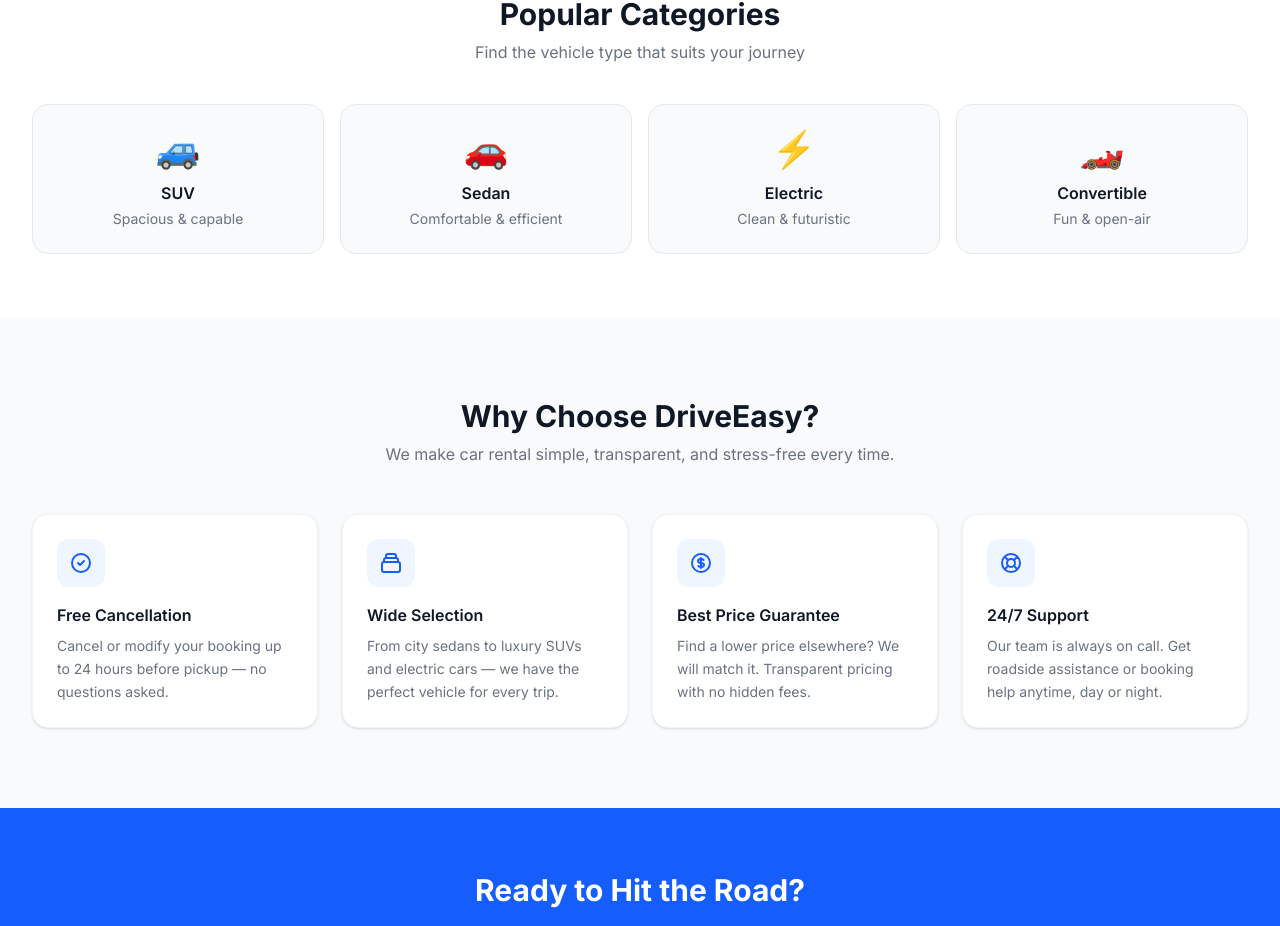
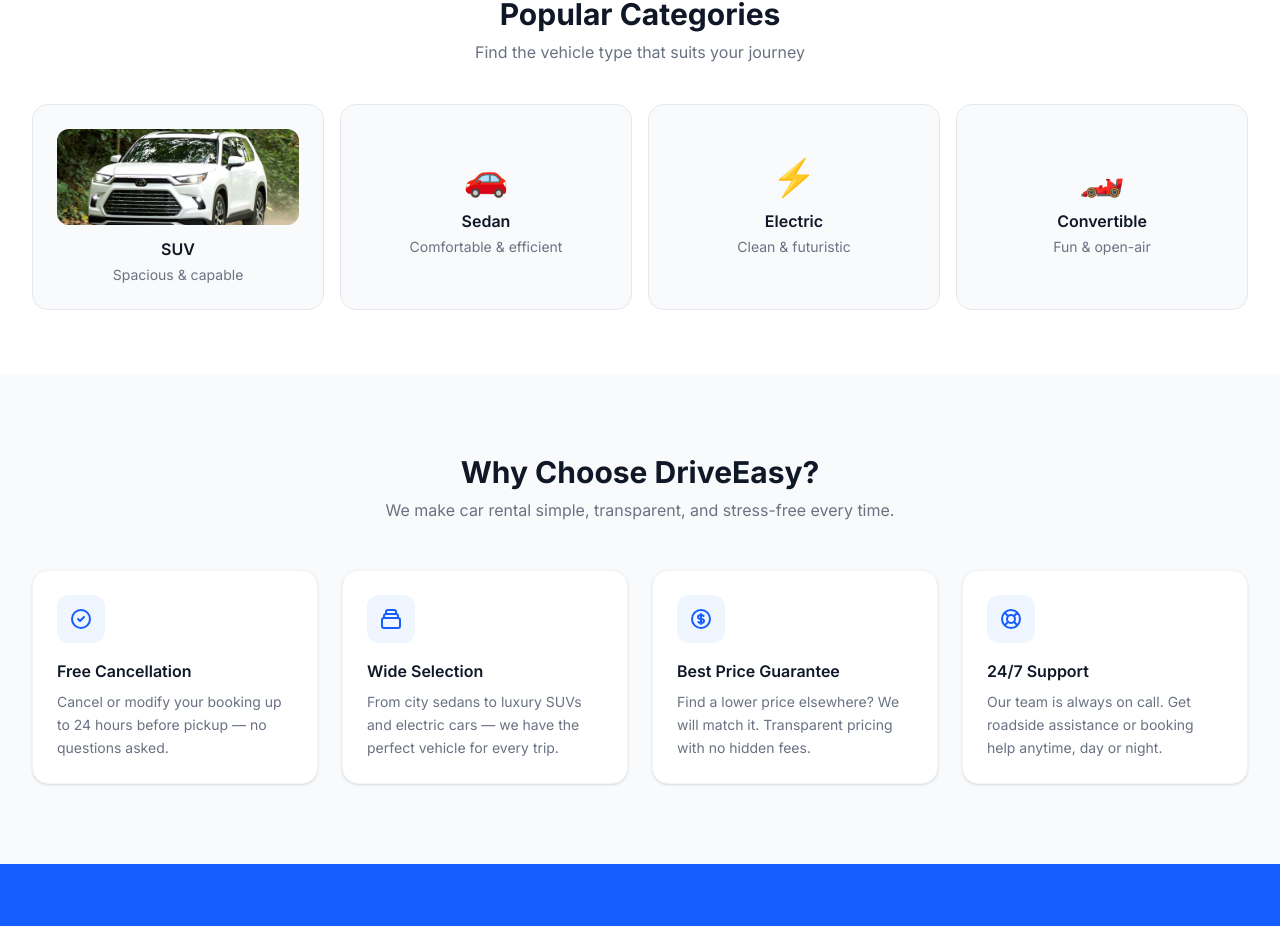
Before and after one commit to summonadev-com/car-rental-manager-john-doe-1782811759, a React (Vite) app: page / in a window 1280 px wide. Shown: the part 933-1859 px from the top of the page. Built offline with nearby package versions, Linux system fonts and the light colour scheme.

Commit message:
Use real SUV photo in homepage categories section

```diff
--- a/src/pages/HomePage.tsx
+++ b/src/pages/HomePage.tsx
@@ -42,10 +42,10 @@
 ];
 
 const categories = [
-  { label: 'SUV', emoji: '🚙', description: 'Spacious & capable' },
-  { label: 'Sedan', emoji: '🚗', description: 'Comfortable & efficient' },
-  { label: 'Electric', emoji: '⚡', description: 'Clean & futuristic' },
-  { label: 'Convertible', emoji: '🏎️', description: 'Fun & open-air' },
+  { label: 'SUV', emoji: null, image: '/suv.png', description: 'Spacious & capable' },
+  { label: 'Sedan', emoji: '🚗', image: null, description: 'Comfortable & efficient' },
+  { label: 'Electric', emoji: '⚡', image: null, description: 'Clean & futuristic' },
+  { label: 'Convertible', emoji: '🏎️', image: null, description: 'Fun & open-air' },
 ];
 
 export default function HomePage() {
@@ -126,7 +126,13 @@
                 onClick={() => navigate(`/cars?category=${cat.label}`)}
                 className="group bg-gray-50 hover:bg-blue-50 border border-gray-200 hover:border-blue-300 rounded-2xl p-6 text-center transition-all cursor-pointer"
               >
-                <div className="text-4xl mb-3">{cat.emoji}</div>
+                <div className="mb-3 flex items-center justify-center">
+                  {cat.image ? (
+                    <img src={cat.image} alt={cat.label} className="w-full h-24 object-cover rounded-xl" />
+                  ) : (
+                    <span className="text-4xl">{cat.emoji}</span>
+                  )}
+                </div>
                 <div className="font-semibold text-gray-900 group-hover:text-blue-700 transition-colors">{cat.label}</div>
                 <div className="text-sm text-gray-500 mt-1">{cat.description}</div>
               </button>
```
